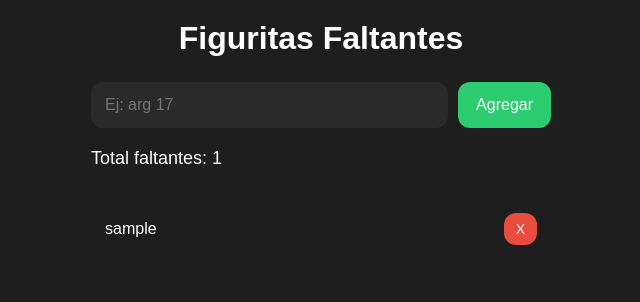
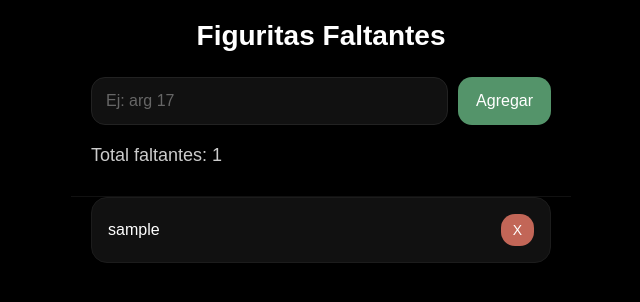
Before and after one commit to dante21121/figuritas, a plain HTML site: page index.html in a window 1280 px wide. Both pictures are taken after typing "Sample" into the empty fields and a click on the button "Agregar". Shown: the whole page, without its empty margins (319-959 px from the left). Drawn offline with Linux system fonts and the light colour scheme.

Commit message:
Update style.css

```diff
--- a/style.css
+++ b/style.css
@@ -1,3 +1,7 @@
+html {
+	background: #000;
+}
+
 * {
 	margin: 0;
 	padding: 0;
@@ -6,14 +10,17 @@
 }
 
 body {
-	background: #1e1e1e;
+	background: #000;
 	color: white;
+
 	height: 100vh;
+
 	overflow: hidden;
 }
 
 .container {
 	max-width: 500px;
+
 	margin: auto;
 
 	height: 100vh;
@@ -24,23 +31,31 @@ body {
 
 .top-bar {
 	position: sticky;
+
 	top: 0;
 
-	background: #1e1e1e;
+	background: #000;
 
 	padding: 20px;
 
 	z-index: 100;
+
+	border-bottom: 1px solid #111;
 }
 
 h1 {
 	text-align: center;
+
 	margin-bottom: 25px;
+
+	font-size: 28px;
 }
 
 .input-area {
 	display: flex;
+
 	gap: 10px;
+
 	margin-bottom: 20px;
 }
 
@@ -49,17 +64,21 @@ input {
 
 	padding: 14px;
 
-	border: none;
+	border: 1px solid #222;
 
-	border-radius: 12px;
+	border-radius: 14px;
 
 	font-size: 16px;
 
 	outline: none;
 
-	background: #2a2a2a;
+	background: #111;
 
 	color: white;
+}
+
+input::placeholder {
+	color: #666;
 }
 
 button {
@@ -67,15 +86,17 @@ button {
 
 	border: none;
 
-	border-radius: 12px;
+	border-radius: 14px;
 
-	background: #2ecc71;
+	background: #54946A;
 
 	color: white;
 
 	font-size: 16px;
 
 	cursor: pointer;
+
+	transition: 0.2s;
 }
 
 button:hover {
@@ -84,11 +105,15 @@ button:hover {
 
 .stats {
 	margin-bottom: 10px;
+
 	font-size: 18px;
+
+	color: #ccc;
 }
 
 .lista-container {
 	flex: 1;
+
 	overflow-y: auto;
 
 	padding: 0 20px 20px 20px;
@@ -98,25 +123,30 @@ ul {
 	list-style: none;
 
 	display: flex;
+
 	flex-direction: column;
 
-	gap: 10px;
+	gap: 12px;
 }
 
 .item {
-	background: #1e1e1e;
+	background: #111;
 
-	padding: 14px;
+	padding: 16px;
 
-	border-radius: 12px;
+	border-radius: 16px;
 
 	display: flex;
+
 	justify-content: space-between;
+
 	align-items: center;
+
+	border: 1px solid #1c1c1c;
 }
 
 .delete-btn {
-	background: #e74c3c;
+	background: #C26657;
 
 	padding: 8px 12px;
 
@@ -128,10 +158,12 @@ ul {
 
 	inset: 0;
 
-	background: rgba(0, 0, 0, 0.7);
+	background: rgba(0, 0, 0, 0.75);
 
 	display: flex;
+
 	justify-content: center;
+
 	align-items: center;
 
 	z-index: 9999;
@@ -142,25 +174,30 @@ ul {
 }
 
 .modal-contenido {
-	background: #1e1e1e;
+	background: #111;
 
 	padding: 25px;
 
-	border-radius: 18px;
+	border-radius: 22px;
 
 	width: 90%;
+
 	max-width: 320px;
 
 	text-align: center;
+
+	border: 1px solid #222;
 }
 
 .modal-contenido p {
 	font-size: 18px;
+
 	margin-bottom: 20px;
 }
 
 .modal-botones {
 	display: flex;
+
 	gap: 10px;
 }
 
```
